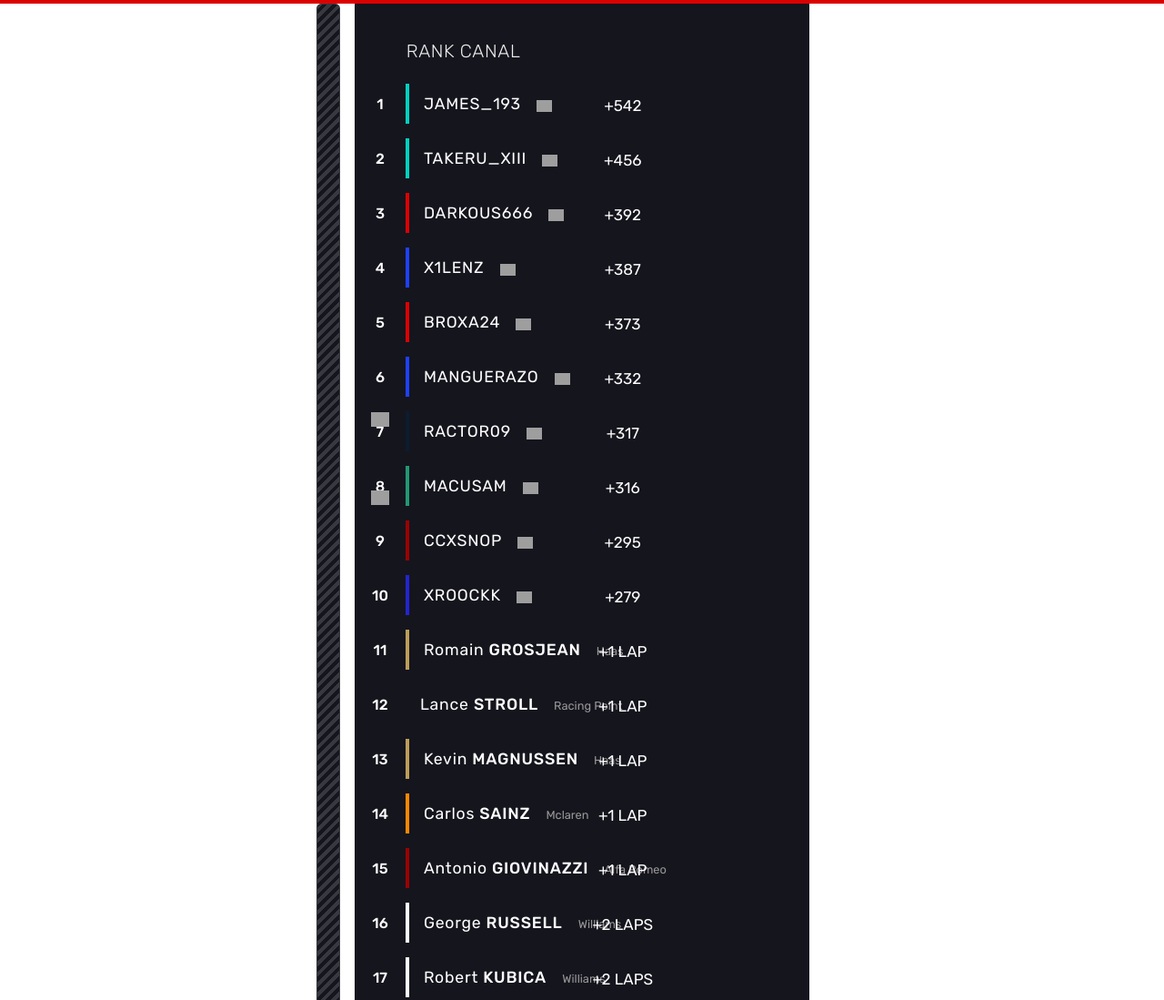
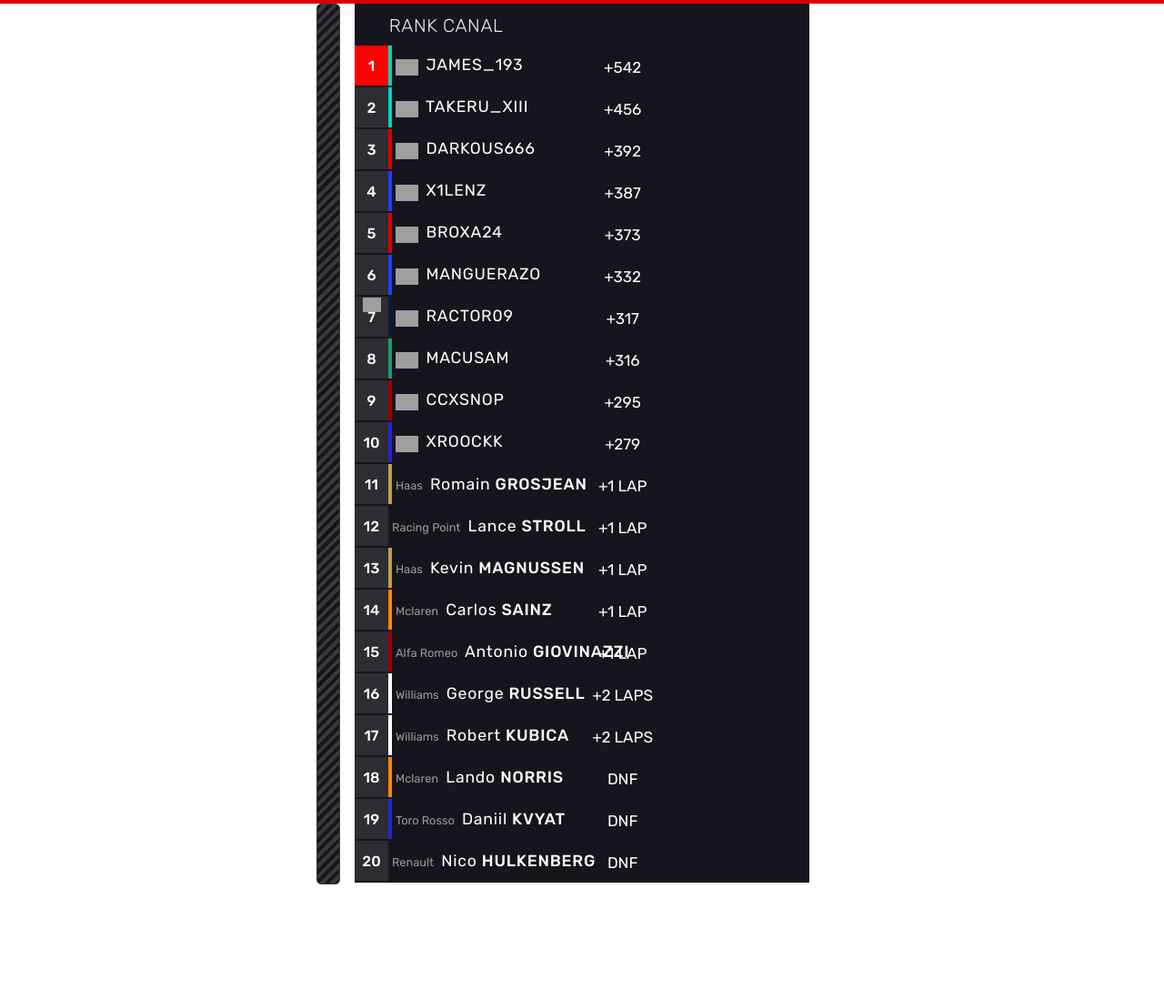
Before and after one commit to PCSolucion/leaderboards_f1, a plain HTML site: page index.html in a window 1280 px wide. Shown: the top 1099 px of the page at 91% size. After the commit the page ends 972 px from the top, so only its background shows below. Drawn offline with nearby package versions, Linux system fonts and the light colour scheme; grey boxes are pictures that could not be loaded.

Commit message:
aspecto 2025

```diff
--- a/script.js
+++ b/script.js
@@ -140,7 +140,9 @@
 
 // seleccionar el elemento de la tabla en el que agregar un div para cada conductor
 const main = d3
-  .select('table');
+  .select('table')
+  .style('border-collapse', 'separate')
+  .style('border-spacing', '0 2px');
 
 // para cada conductor agregar una fila de tabla
 // ! agregar una clase a la fila para diferenciar las filas de la existente
@@ -163,10 +165,16 @@
     const positionImage = d.posicion === 2
       ? '<img class="up" src="https://res.cloudinary.com/pcsolucion/image/upload/v1743585029/Position_Up_gbv0y4.png" alt="Position Up" style="height: 1em; vertical-align: middle; display: block; margin-bottom: 2px;">'
       : d.posicion === 3
-      ? '<img class="down" src="https://res.cloudinary.com/pcsolucion/image/upload/v1743585029/Position_Down_jjm0ha.png" alt="Position Down" style="height: 1em; vertical-align: middle; display: block; margin-bottom: 2px;">'
+      ? '<img class="down" src="https://res.cloudinary.com/pcsolucion/image/upload/v1743585029/Position_Down_jjm0ha.png" alt="Position Down" style="height: 1em; vertical-align: middle; display: none; margin-bottom: 2px;">'
       : '';
     return `${positionImage}${i + 1}`;
-  });
+  })
+  .style('background-color', (d, i) => {
+    if ((i + 1) === 1) return 'rgba(255, 0, 0, 1)';
+    if ((i + 1) >= 2 && (i + 1) <= 20) return 'rgba(70, 70, 70, 0.5)';
+    return null;
+  })
+  .style('width', (d, i) => (i + 1) === 1 ? '37px' : null);
 
 // nombre seguido del equipo
 drivers
@@ -174,27 +182,28 @@
   .html(({name, team}) => {
     // Verificar si el equipo es Mercedes y mostrar la imagen
     const teamName = team === 'mercedes'
-      ? '<img src="https://res.cloudinary.com/pcsolucion/image/upload/v1742785431/Mercedes-Logo.svg_obpxws.png" alt="Mercedes" style="height: 1em; vertical-align: middle;">'
+      ? '<img src="https://res.cloudinary.com/pcsolucion/image/upload/v1742785431/Mercedes-Logo.svg_obpxws.png" alt="Mercedes" style="height: 1.43em; width: 1.98em; object-fit: contain; vertical-align: middle;">'
       : team === 'ferrari'
-      ? '<img src="https://res.cloudinary.com/pcsolucion/image/upload/v1742785952/Ferrari-Logo_l17w2e.png" alt="Ferrari" style="height: 1em; vertical-align: middle;">'
+      ? '<img src="https://res.cloudinary.com/pcsolucion/image/upload/v1742785952/Ferrari-Logo_l17w2e.png" alt="Ferrari" style="height: 1.43em; width: 1.98em; object-fit: contain; vertical-align: middle;">'
       : team === 'red bull'
-      ? '<img src="https://res.cloudinary.com/pcsolucion/image/upload/v1742786100/rb_x5pwuu.png" alt="Red Bull" style="height: 1em; vertical-align: middle;">'
+      ? '<img src="https://res.cloudinary.com/pcsolucion/image/upload/v1742786100/rb_x5pwuu.png" alt="Red Bull" style="height: 1.43em; width: 1.98em; object-fit: contain; vertical-align: middle;">'
       : team === 'alpine'
-      ? '<img src="https://res.cloudinary.com/pcsolucion/image/upload/v1742786254/imgbin_alpine-a110-sports-car-renault-png_upq6ni.png" alt="Alpine" style="height: 1em; vertical-align: middle;">'
+      ? '<img src="https://res.cloudinary.com/pcsolucion/image/upload/v1742786254/imgbin_alpine-a110-sports-car-renault-png_upq6ni.png" alt="Alpine" style="height: 1.43em; width: 1.98em; object-fit: contain; vertical-align: middle;">'
       : team === 'astonmartin'
-      ? '<img src="https://res.cloudinary.com/pcsolucion/image/upload/v1742786664/am_wuvn6v.png" alt="Aston Martin" style="height: 1em; vertical-align: middle;">'
+      ? '<img src="https://res.cloudinary.com/pcsolucion/image/upload/v1742786664/am_wuvn6v.png" alt="Aston Martin" style="height: 1.43em; width: 1.98em; object-fit: contain; vertical-align: middle;">'
       : team === 'alfaRomeo'
-      ? '<img src="https://res.cloudinary.com/pcsolucion/image/upload/v1742786780/20210106191506_Alfa_Romeo_Racing__Logo_fly4r8.svg" alt="Alfa Romeo" style="height: 1em; vertical-align: middle;">'
+      ? '<img src="https://res.cloudinary.com/pcsolucion/image/upload/v1742786780/20210106191506_Alfa_Romeo_Racing__Logo_fly4r8.svg" alt="Alfa Romeo" style="height: 1.43em; width: 1.98em; object-fit: contain; vertical-align: middle;">'
       : team === 'toroRosso'
-      ? '<img src="https://res.cloudinary.com/pcsolucion/image/upload/v1742786903/racing_bulls-logo_brandlogos.net_bjuef_ygq2em.png" alt="Toro Rosso" style="height: 1em; vertical-align: middle;">'
+      ? '<img src="https://res.cloudinary.com/pcsolucion/image/upload/v1742786903/racing_bulls-logo_brandlogos.net_bjuef_ygq2em.png" alt="Toro Rosso" style="height: 1.43em; width: 1.98em; object-fit: contain; vertical-align: middle;">'
       : team;
 
-    return `${name.split(' ').map((part, index) => index > 0 ? `<strong>${part}</strong>` : `${part}`).join(' ')} <span>${teamName}</span>`;
+    return `<span style="margin-left: -2px; display: inline-block; margin-right: 3px;">${teamName}</span> ${name.split(' ').map((part, index) => index > 0 ? `<strong>${part}</strong>` : `${part}`).join(' ')}`;
   })
   .style('border-left', ({team}) => {
     const color = team.split(' ').map((word, index) => index > 0 ? `${word[0].toUpperCase()}${word.slice(1)}` : `${word}`).join('');
     return `4px solid ${colors[color]}`;
   })
+  .style('padding-left', '6px')
   .attr('class', 'driver');
 
 // gap desde el primer conductor
--- a/style.css
+++ b/style.css
@@ -64,7 +64,7 @@
 .up{
   position: absolute;
     margin-top: -12px;
-    margin-left: 10px;
+    margin-left: 1px;
     width: 20px;
 }
 .down{
@@ -72,6 +72,7 @@
     margin-top: 14px;
     margin-left: 10px;
     width: 20px;
+    display:none;
 }
 /* estilo para los encabezados con títulos en mayúsculas */
 table th {
```
